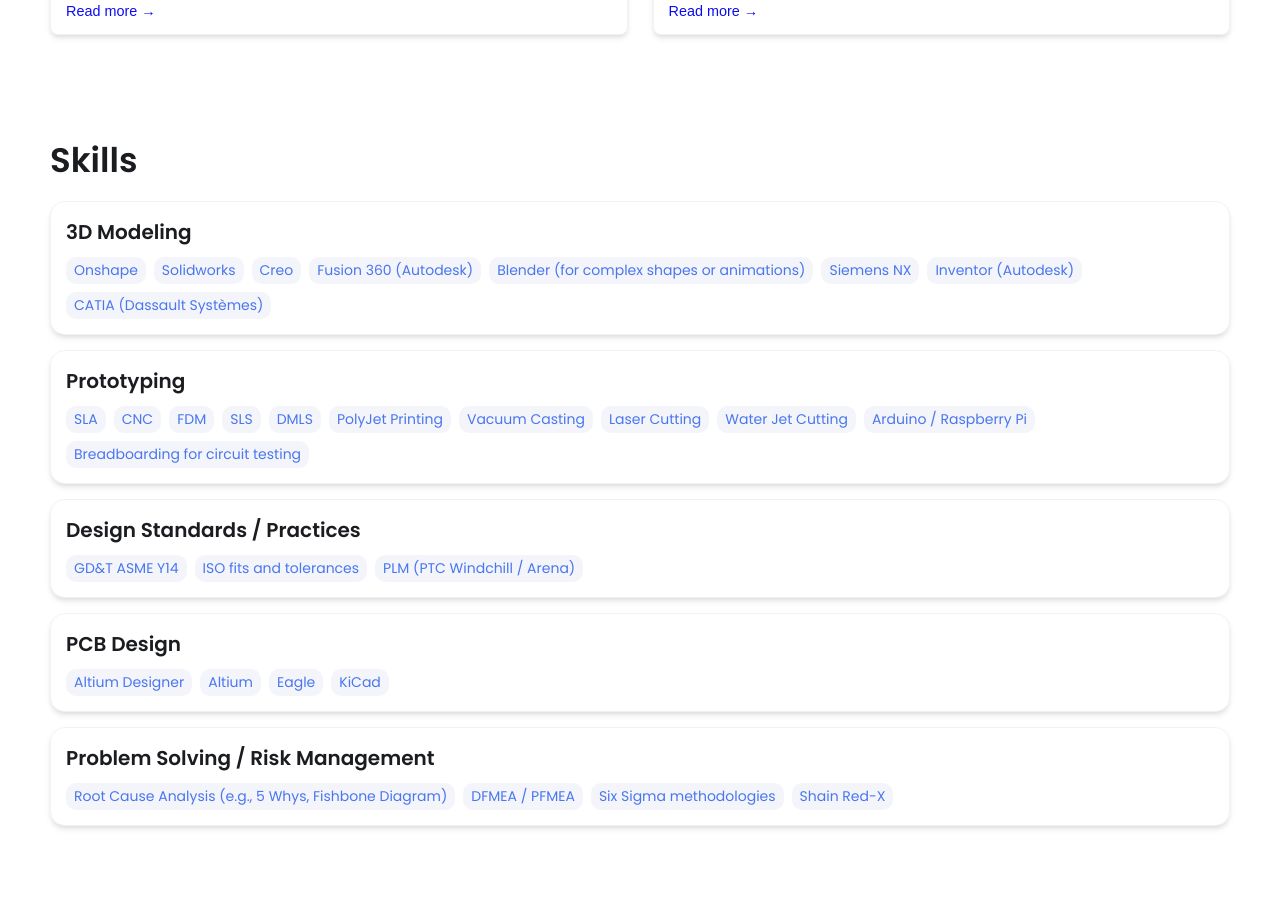
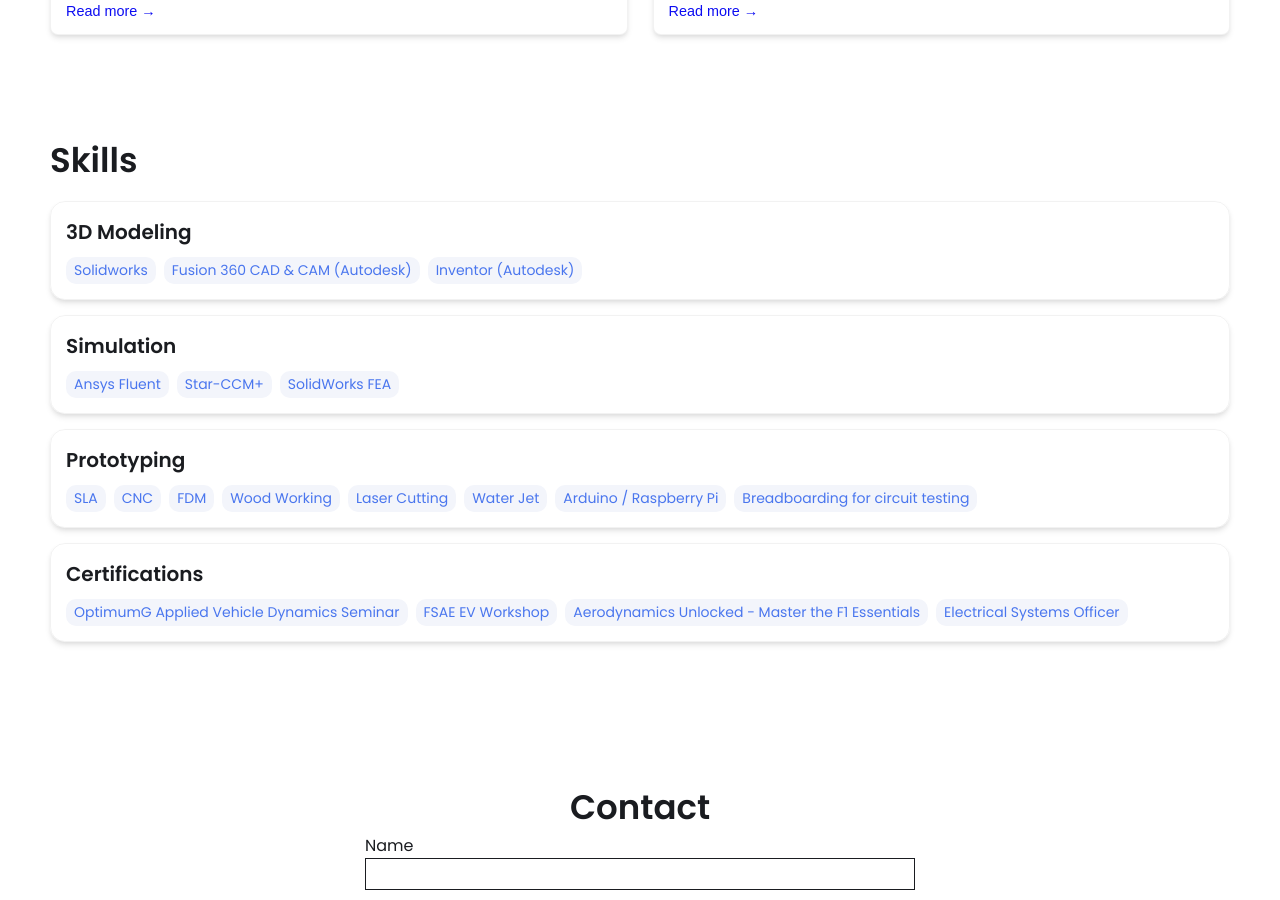
Before and after one commit to johnkim153/johnkim153.github.io, a Jekyll site: the page built from index.html, in a window 1280 px wide and 900 px high, scrolled down 1491 px. Built offline with Jekyll 4.4.1, drawn with Linux system fonts in a browser that asks for light colours.

Commit message:
Update _config.yml

```diff
--- a/_config.yml
+++ b/_config.yml
@@ -7,7 +7,7 @@
 
 # Main Page Setup
 
-title: John Doe's Portfolio # This is what shows up in the tab of the browser
+title: John Kim's Portfolio # This is what shows up in the tab of the browser
 
 
 
@@ -25,15 +25,15 @@
 
 # Link your resume
 # You can place your resume in assets/resume/{resume.pdf or add external link such as pdf saved in google drive
-resume-url: https://drive.google.com/file/d/13Z3duVzh-gguPU5r03oJVEE6rV9rd3DS/view?usp=sharing # or /assets/resume/resume.pdf
+resume-url: https://drive.google.com/file/d/1-d7wgBGZGWXBdWtazmVpnpC4cwh5rH6R/view?usp=sharing # or /assets/resume/resume.pdf
 
 
 # Set up external links - this will show up as small icons next to your name.
 
 external-links:    # input only your own url slug. The icons with missing entries will not appear.
-  linkedin: test    # https://www.linkedin.com/in/{your url slug}
-  github: leea12    # https://github.com/{your url slug}
-  stackoverflow: test      # https://stackoverflow.com/users/{your url slug}
+  linkedin: john-k-497313117/    # https://www.linkedin.com/in/{your url slug}
+  github:     # https://github.com/{your url slug}
+  stackoverflow:      # https://stackoverflow.com/users/{your url slug}
   medium:            # https://medium.com/@{your url slug}
   x-twitter:   # https://x.com/{your url slug}
   threads:            # https://threads.net/@{your url slug}
@@ -47,45 +47,30 @@
 skills:
   - category: 3D Modeling
     tools:
-    - Onshape
     - Solidworks
-    - Creo
-    - Fusion 360 (Autodesk)
-    - Blender (for complex shapes or animations)
-    - Siemens NX
+    - Fusion 360 CAD & CAM (Autodesk)
     - Inventor (Autodesk)
-    - CATIA (Dassault Systèmes)
+  - category: Simulation
+    tools:
+    - Ansys Fluent
+    - Star-CCM+
+    - SolidWorks FEA
   - category: Prototyping
     tools:
     - SLA
     - CNC
     - FDM
-    - SLS
-    - DMLS
-    - PolyJet Printing
-    - Vacuum Casting
+    - Wood Working
     - Laser Cutting
-    - Water Jet Cutting
+    - Water Jet
     - Arduino / Raspberry Pi
     - Breadboarding for circuit testing
-  - category: Design Standards / Practices
+  - category: Certifications
     tools:
-    - GD&T ASME Y14
-    - ISO fits and tolerances
-    - PLM (PTC Windchill / Arena)
-  - category: PCB Design
-    tools:
-    - Altium Designer
-    - Altium
-    - Eagle
-    - KiCad
-  - category: Problem Solving / Risk Management
-    tools:
-    - Root Cause Analysis (e.g., 5 Whys, Fishbone Diagram)
-    - DFMEA / PFMEA
-    - Six Sigma methodologies
-    - Shain Red-X
-
+    - OptimumG Applied Vehicle Dynamics Seminar
+    - FSAE EV Workshop
+    - Aerodynamics Unlocked - Master the F1 Essentials
+    - Electrical Systems Officer
 
 # Contact Form Setup. Setup an account and copy over the key. When someone fills out the form, it will be received in your email.
 formspree-key:   https://formspree.io/f/{8-digit key}
```
